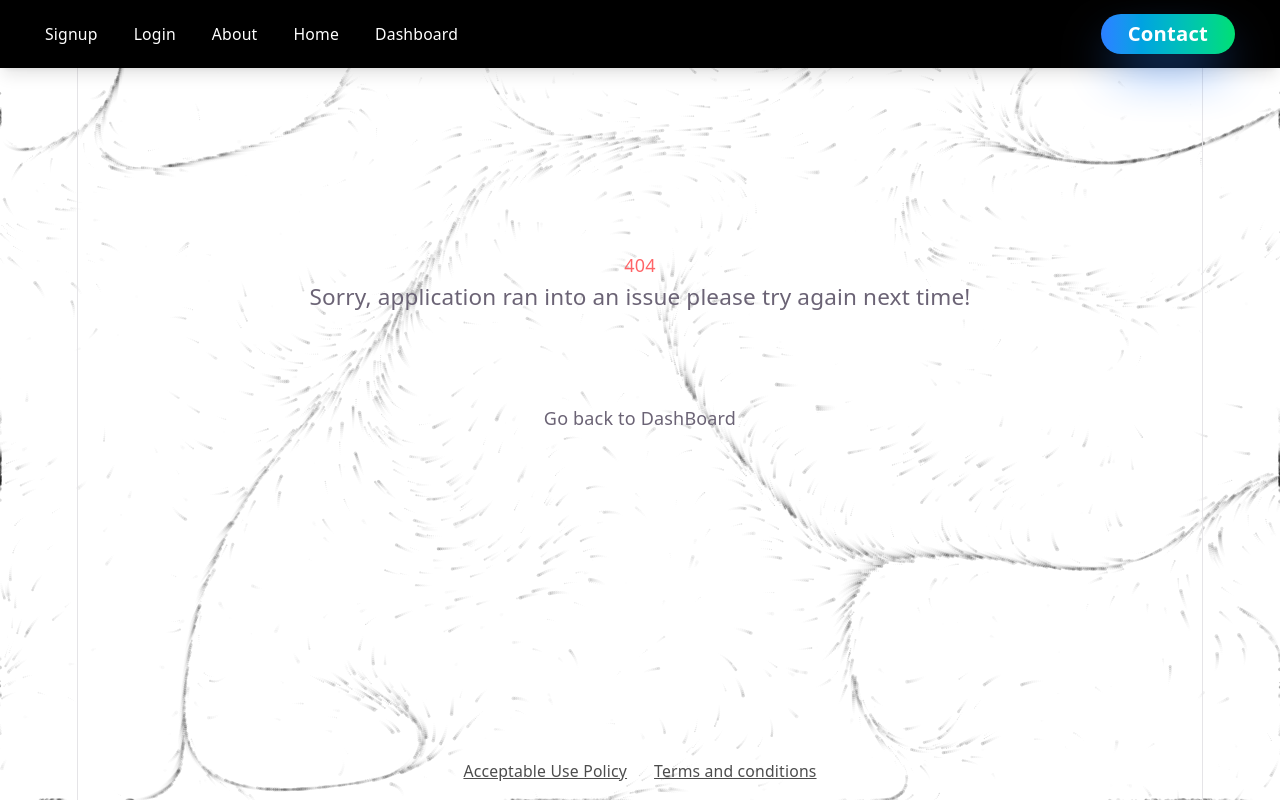
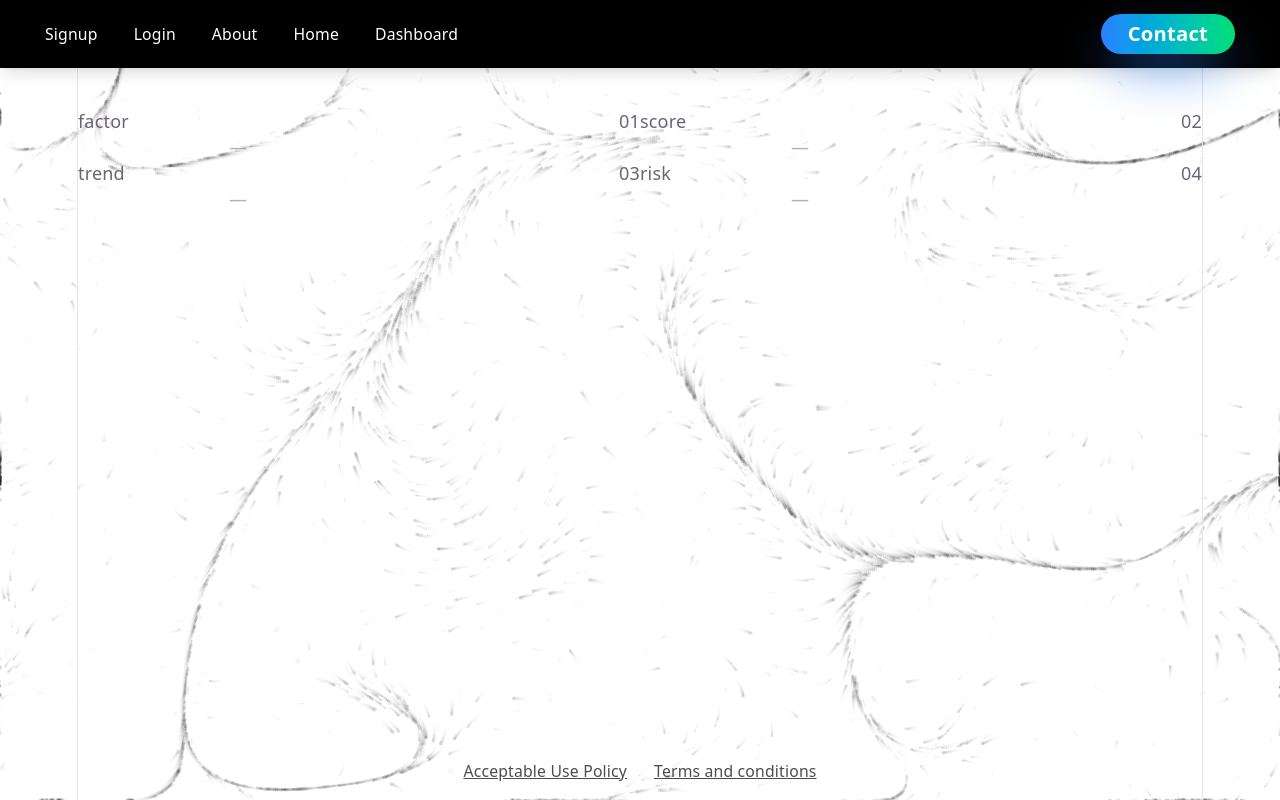
Before and after one commit to KyleKyleA/risk-diabetes-predictor, a React app in the folder Frontend/: page /statchart in a window 1280 px wide. Before the commit this address had no page. Built offline with nearby package versions, Linux system fonts and the light colour scheme; the HTML template or start-up script is replaced by a standard one.

Commit message:
implemented the data for the statsChart then asked replit to create a simple layout for the page

```diff
--- a/Frontend/src/Components/StatChart.jsx
+++ b/Frontend/src/Components/StatChart.jsx
@@ -1,18 +1,63 @@
 // Author: Kyle Angeles
 // File-Name: StatChart.jsx
 // Description: This component handles the frontend for displaying certain charts
+
+// Import libraries for this component
 import React from "react";
+import {useState} from 'react';
 import { Line } from "react-chartjs-2";
 import { Chart as ChartJS, CategoryScale, LinearScale, PointElement, LineElement, Title, Tooltip, Legend } from 'chart.js'
+
+
+ChartJS.register(CategoryScale, LinearScale, PointElement, LineElement, Title, Tooltip, Legend);
+
+
+// UseStates
 
 
 function StatChart() {
 
 
+// declare some data
+const [metrics, setMetrics] =  useState([
+    {label: 'factor', value: ''},
+    {label: 'score',  value:''},
+    {label: 'trend', value:''},
+    {label: 'risk', value:''}
+
+
+])
+
+function updateValue() {
+  setMetrics((current) =>
+    current.map((metric) =>
+      metric.label === label ? { ...metric, value } : metric,
+    ),
+  );
+}
+
+
     return (
 
         <>
-
+        <div className="grid grid-cols-1 sm:grid-cols-2">
+        {metrics.map(({ label, value }, index) => (
+            <article key={label} className="metric-card">
+            <div className="flex items-center justify-between">
+                <label htmlFor={`metric-${label}`}>{label}</label>
+                <span>0{index + 1}</span>
+            </div>
+            <input
+                id={`metric-${label}`}
+                aria-label={`${label} value`}
+                onChange={(event) => updateValue(label, event.target.value)}
+                placeholder="—"
+                type="text"
+                value={value}
+            />
+    </article>
+  ))}
+</div>
 
         </>
     )
--- a/Frontend/src/main.jsx
+++ b/Frontend/src/main.jsx
@@ -28,6 +28,7 @@ import ProtectedRoute from './Components/ProtectedRoute.jsx';
 import { AuthProvider } from './Components/context/AuthContext.jsx';
 import  RiskProvider from './Components/context/RiskContext.jsx';
 import Dashboard from './Components/DashBoardComponent.jsx';
+import StatChart from './Components/StatChart';
 
 
 const router = createBrowserRouter(
@@ -46,6 +47,7 @@ const router = createBrowserRouter(
       />
       <Route path="about" element={<About />}/>
       <Route path="contact" element={<Contact />}/>
+      <Route path="statchart" element={<StatChart />} />
       <Route path="*" element={<NotFound />}/>
       <Route path="aup" element={<Aup />}/>
       <Route path="/questionnaire" element={< QuestionPage />} />
--- /dev/null
+++ b/Frontend/src/views/StatChart.jsx
@@ -0,0 +1,13 @@
+import StatChart from "../Components/StatChart";
+
+
+function StatChart() {
+
+
+    return (
+
+        <StatChart />
+    )
+}
+
+export default StatChart;
```
Also changed, not shown: 1 other file (tests, documents, lock files or other folders).
